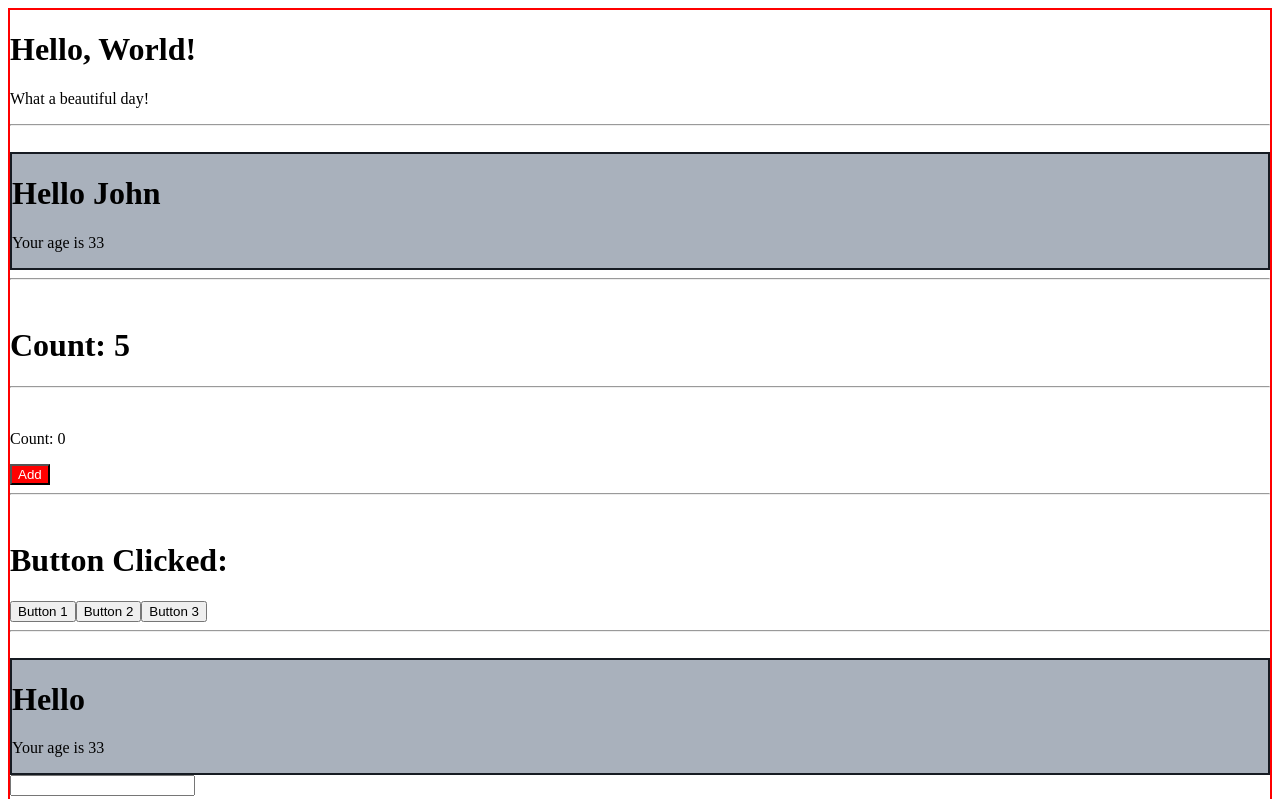
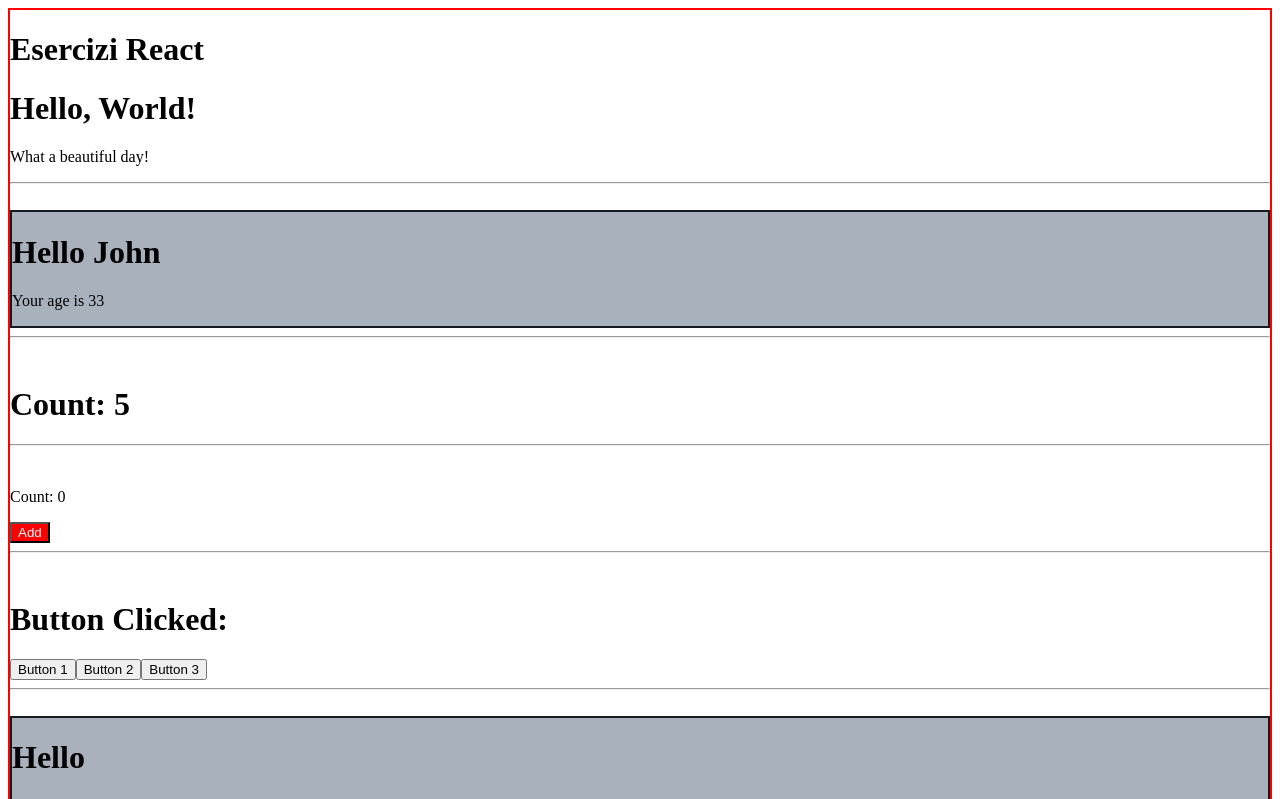
Before and after one commit to silviosmc/Esercizi_React, a React (Create React App) app: page / in a window 1280 px wide. Shown: the top 799 px of the page. Built offline with nearby package versions, Linux system fonts and the light colour scheme.

Commit message:
Component Composition - 02

```diff
--- a/src/App.js
+++ b/src/App.js
@@ -14,7 +14,7 @@ import { Container } from './Container';
 export class App extends React.Component {
     render() {
         return(
-            <Container>
+            <Container title="Esercizi React">
 
             <div>
                 <Hello />
--- a/src/Container.js
+++ b/src/Container.js
@@ -4,6 +4,7 @@ export class Container extends React.Component {
     render() {
         return(
             <div className="container">
+                {this.props.title && <h1>{this.props.title}</h1>}
                 {this.props.children}
             </div>
         )
```
